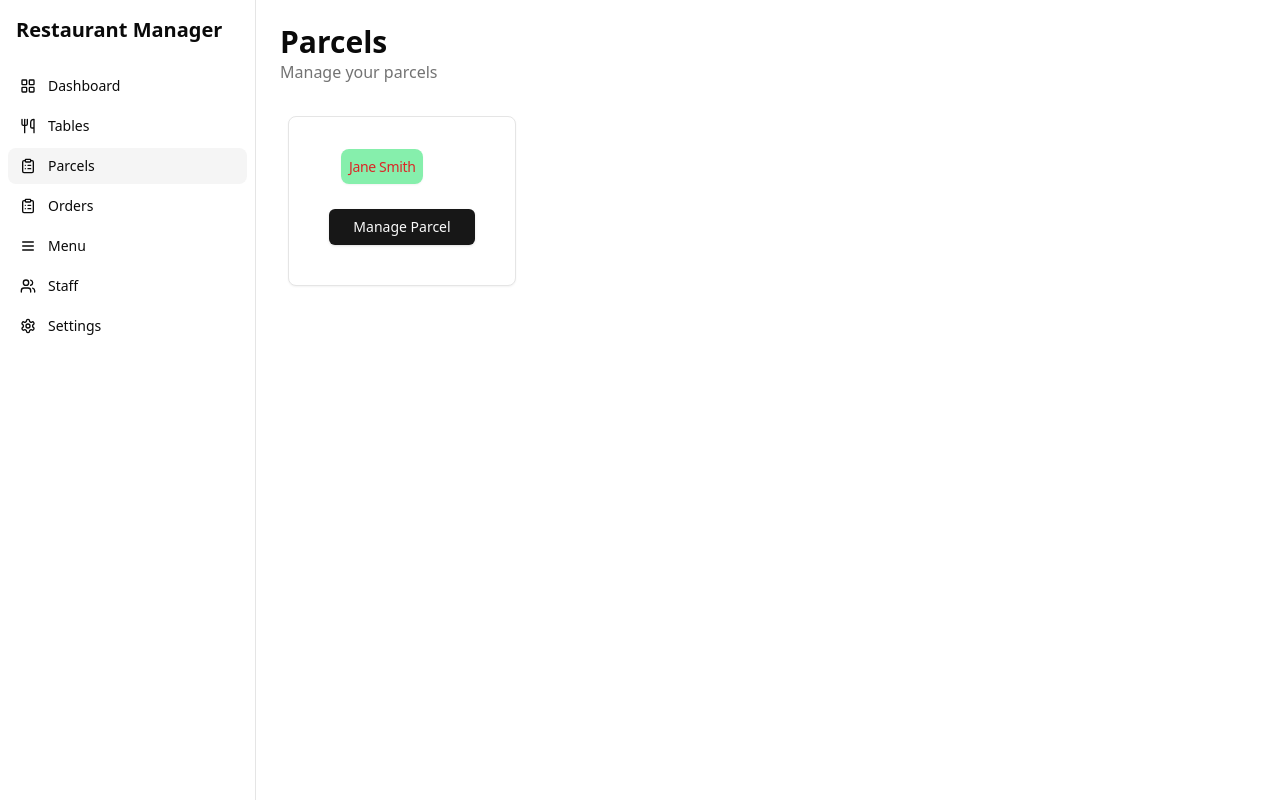
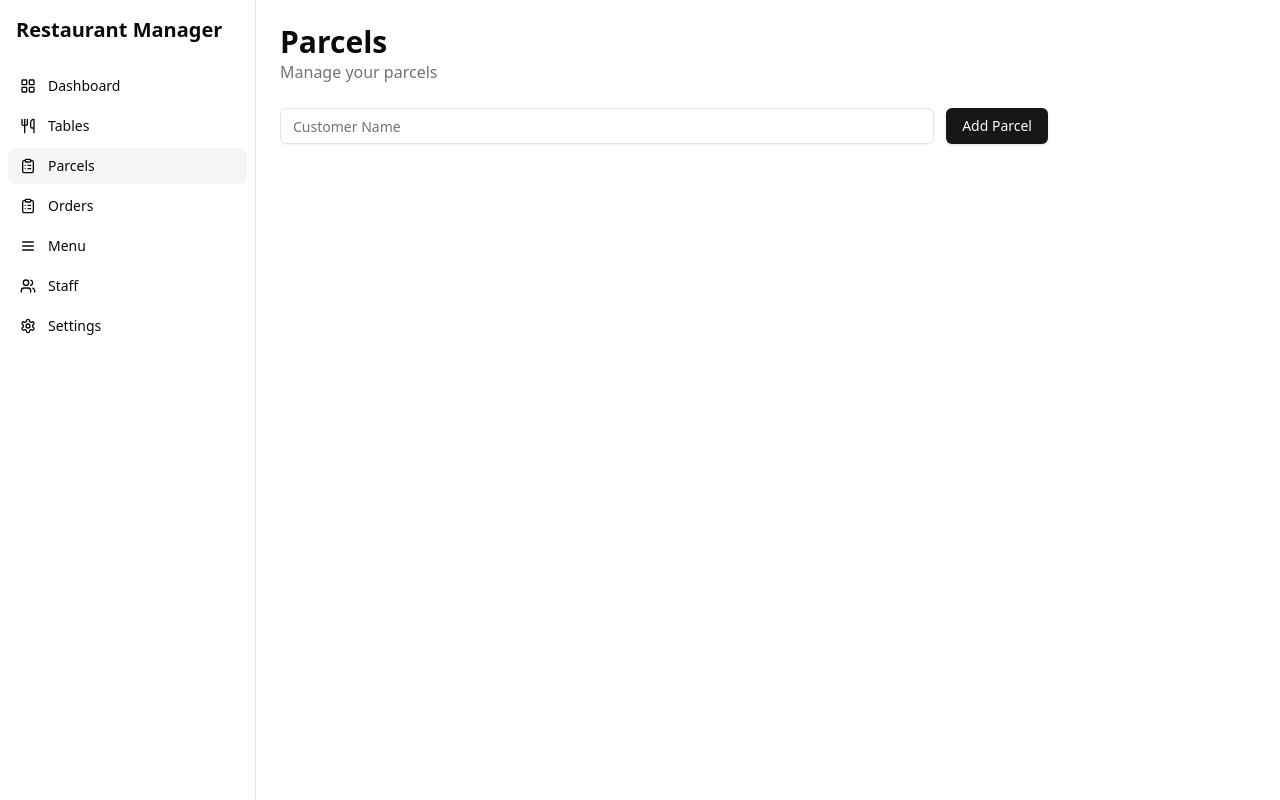
Before and after one commit to thedemonsid/restaurant-management, a React (Vite) app: page /parcels in a window 1280 px wide. Built offline with nearby package versions, Linux system fonts and the light colour scheme.

Commit message:
feat: enhance Parcel management with parcel addition and cancellation functionality

```diff
--- a/src/components/parcels/ParcelCard.tsx
+++ b/src/components/parcels/ParcelCard.tsx
@@ -17,19 +17,28 @@ const ParcelCard: React.FC<ParcelCardProps> = ({
   setParcels,
   parcels,
 }) => {
+  const handleCancelParcel = () => {
+    const updatedParcels = parcels.filter(
+      (t) => t.recipient !== parcel.recipient
+    );
+    setParcels(updatedParcels);
+  };
   return (
     <Card
       key={parcel.id as React.Key}
-      className="p-4 border rounded-lg shadow-sm cursor-pointer hover:bg-gray-100"
+      className="border max-w-80 min-w-72 rounded-lg shadow-sm cursor-pointer hover:bg-gray-100"
     >
-      <CardHeader className="flex flex-row items-center justify-between space-y-0 pb-2">
-        <CardTitle className="text-sm font-medium">
-          <span className="text-red-600 shadow-sm text-md ml-3 bg-green-300 p-2 rounded-lg">
-            {parcel.recipient}
-          </span>
-        </CardTitle>
+      <CardHeader>
+        <div className="flex items-center justify-between space-y-0 pb-2 gap-3">
+          <CardTitle className="text-xl">{parcel.recipient}</CardTitle>
+          <Button onClick={handleCancelParcel} variant={"destructive"}>
+            Cancel
+          </Button>
+        </div>
       </CardHeader>
+      <hr></hr>
       <CardContent>
+        <p className="text-sm text-center">Order : </p>
         <ul className="mt-2">
           {parcel.order.map((item, index) => (
             <li key={index} className="text-sm">
--- a/src/components/parcels/ParcelManager.tsx
+++ b/src/components/parcels/ParcelManager.tsx
@@ -42,7 +42,7 @@ const ParcelManager: React.FC<ParcelManagerProps> = ({
   }) => {
     const createdOrder = await window.restaurant.order.addOrder(
       {
-        tableName:"",
+        tableName: "",
         isParcel: 1,
         amountPaid: amountPaid,
         paymentMethod: paymentMethod,
@@ -52,12 +52,12 @@ const ParcelManager: React.FC<ParcelManagerProps> = ({
         quantity: orderItem.quantity,
       }))
     );
-    alert(`Order submitted successfully! ${createdOrder}`);
-    const updatedParcels = parcels.map((t) =>
-      t.recipient === parcel.recipient ? { ...t, order: [] } : t
+    const updatedParcels = parcels.filter(
+      (t) => t.recipient !== parcel.recipient
     );
 
     setParcels(updatedParcels);
+    alert(`Order submitted successfully! ${createdOrder}`);
   };
   const handleAddItem = (item: MenuItem) => {
     const updatedOrder = [...orderItems, { menuItem: item, quantity: 1 }];
--- a/src/web/pages/parcels.tsx
+++ b/src/web/pages/parcels.tsx
@@ -1,34 +1,56 @@
 import { useEffect, useState } from "react";
 import { Parcel } from "@/types/index";
 import ParcelCard from "@/components/parcels/ParcelCard";
+import { Input } from "@/components/ui/input";
+import { Button } from "@/components/ui/button";
 
-const initialParcels: Parcel[] = [
-  {
-    id: 1,
-    recipient: "Jane Smith",
-    order: [],
-  },
-  // Add more initial parcels as needed
-];
+const initialParcels: Parcel[] = [];
 
 export default function Parcels() {
   const [parcels, setParcels] = useState<Parcel[]>(() => {
     const savedParcels = localStorage.getItem("parcels");
     return savedParcels ? JSON.parse(savedParcels) : initialParcels;
   });
-
+  const [newReceipient, setNewRecipient] = useState("");
   useEffect(() => {
     localStorage.setItem("parcels", JSON.stringify(parcels));
   }, [parcels]);
 
   const [selectedParcel, setSelectedParcel] = useState<Parcel | null>(null);
-
+  const handleAddParcel = () => {
+    if (newReceipient) {
+      setParcels([
+        ...parcels,
+        {
+          id: parcels.length + 1,
+          recipient: newReceipient,
+          order: [],
+        },
+      ]);
+      setNewRecipient("");
+    }
+  };
   return (
     <div className="space-y-6">
       <div>
         <h1 className="text-3xl font-bold">Parcels</h1>
         <p className="text-muted-foreground">Manage your parcels</p>
       </div>
+      <div>
+        {/* Create a parcel for recepent with empty order array */}
+        <form
+          className="flex max-w-3xl mr-auto gap-3"
+          onSubmit={handleAddParcel}
+        >
+          <Input
+            type="text"
+            placeholder="Customer Name"
+            className="w-full"
+            value={newReceipient}
+            onChange={(e) => setNewRecipient(e.target.value)}
+          />
+          <Button type="submit">Add Parcel</Button>
+        </form>
         <div className="grid gap-4 md:grid-cols-4 p-2">
           {parcels.map((parcel) => (
             <ParcelCard
@@ -41,5 +63,6 @@ export default function Parcels() {
           ))}
         </div>
       </div>
+    </div>
   );
 }
```
Also changed, not shown: 2 other files (tests, documents, lock files or other folders). Lines whose indentation alone changed are shown as unchanged.
